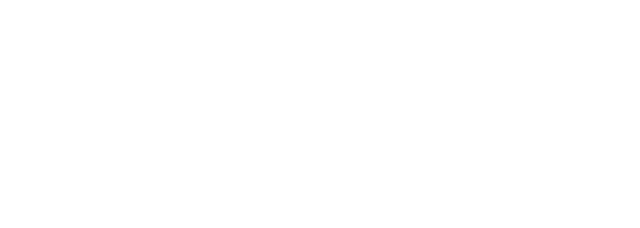
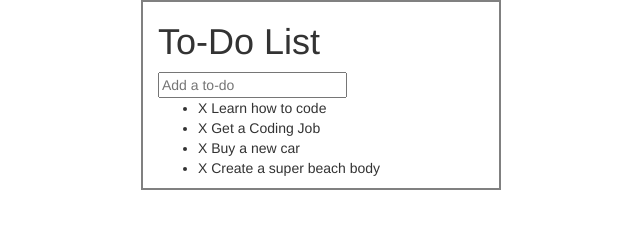
Before and after one commit to JeffreyPhelps/jQueryToDoApp, a plain HTML site: page index.html in a window 1280 px wide. Shown: the whole page, without its empty margins (319-959 px from the left). Drawn offline with nearby package versions, Linux system fonts and the light colour scheme.

Commit message:
File structure update

```diff
--- a/style.css
+++ b/assets/css/style.css
@@ -2,3 +2,9 @@
 
 
 @import url('https://fonts.googleapis.com/css?family=Mada');
+
+.container {
+    width: 360px;
+    margin: 0 auto;
+    border: 2px solid gray;
+}
--- a/script.js
+++ b/assets/js/script.js
@@ -1 +1,5 @@
 // Jeffrey Phelps 2018 jQuery-based ToDo List App
+
+$("li").click(function(){
+    alert("Clicked!")
+});
--- a/index.html
+++ b/index.html
@@ -13,20 +13,29 @@
     <title>jQuery ToDo List App</title>
 
     <link rel="stylesheet" href="https://maxcdn.bootstrapcdn.com/bootstrap/3.3.7/css/bootstrap.min.css" integrity="sha384-BVYiiSIFeK1dGmJRAkycuHAHRg32OmUcww7on3RYdg4Va+PmSTsz/K68vbdEjh4u" crossorigin="anonymous">
-    <link rel="stylesheet" type="text/css" href="style.css">
+    <link rel="stylesheet" type="text/css" href="assets/css/style.css">
 
 </head>
 
 </body>
 
 
-
+    <div class="container">
+        <h1>To-Do List</h1>
+        <input type="text" placeholder="Add a to-do">
+        <ul>
+            <li><span>X </span>Learn how to code</li>
+            <li><span>X </span>Get a Coding Job</li>
+            <li><span>X </span>Buy a new car</li>
+            <li><span>X </span>Create a super beach body</li>
+        </ul>
+    </div>
 
 
     <!-- jquery CDN comes first because bootstrap relies on jquery -->
     <script src="https://code.jquery.com/jquery-2.1.4.js"></script>
     <script src="https://maxcdn.bootstrapcdn.com/bootstrap/3.3.7/js/bootstrap.min.js" integrity="sha384-Tc5IQib027qvyjSMfHjOMaLkfuWVxZxUPnCJA7l2mCWNIpG9mGCD8wGNIcPD7Txa" crossorigin="anonymous"></script>
-    <script src="script.js"></script>
+    <script src="assets/js/script.js"></script>
 
 </body>
 
```
